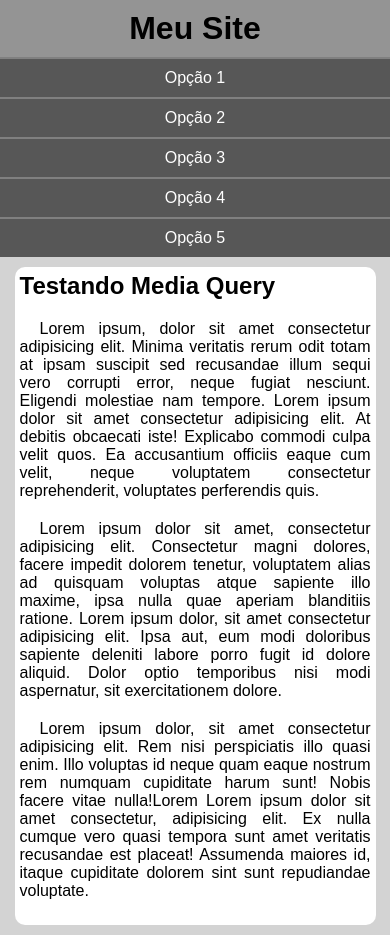
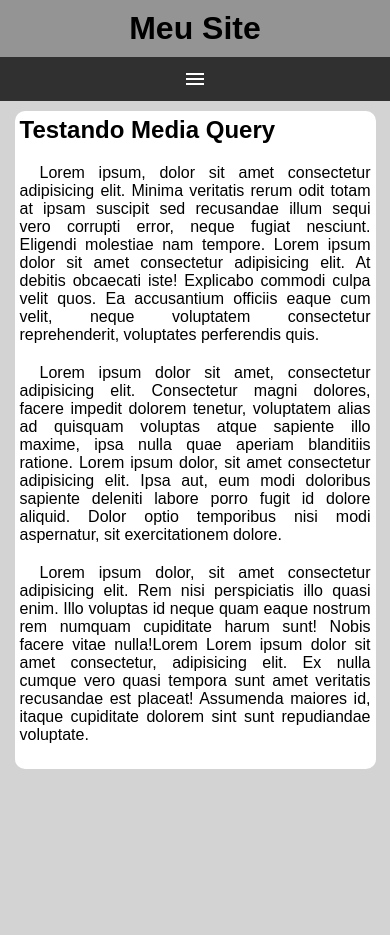
Before and after one commit to tenluvid/HTML-CSS, a plain HTML site: page EXERCÍCIOS - 04/EX 026/mq005/index.html in a window 390 px wide. After the commit the page ends 844 px from the top, so only its background shows below. Drawn offline with nearby package versions, Linux system fonts and the light colour scheme.

Commit message:
exercício 26 de media query

```diff
--- a/EXERCÍCIOS - 04/EX 026/mq005/estilos/style.css
+++ b/EXERCÍCIOS - 04/EX 026/mq005/estilos/style.css
@@ -19,8 +19,22 @@ header > h1 {
     text-align: center;
 }
 
+span#menu {
+    background-color: rgb(48, 48, 48);
+    color: white;
+    display: block;
+    text-align: center;
+    padding: 10px;
+    cursor: pointer;
+}
+
+span#menu:hover {
+    background-color: white;
+    color: black;
+}
+
 menu {
-    display: block;
+    display: none;
 }
 
 menu > ul {
--- a/EXERCÍCIOS - 04/EX 026/mq005/index.html
+++ b/EXERCÍCIOS - 04/EX 026/mq005/index.html
@@ -4,12 +4,14 @@
     <meta charset="UTF-8">
     <meta name="viewport" content="width=device-width, initial-scale=1.0">
     <title>Media Query</title>
+    <link rel="stylesheet" href="https://fonts.googleapis.com/css2?family=Material+Symbols+Outlined:opsz,wght,FILL,GRAD@24,400,0,0" />
     <link rel="stylesheet" href="estilos/style.css">
 </head>
 <body>
     <header>
         <h1>Meu Site</h1>
-        <menu>
+        <span id="menu" class="material-symbols-outlined" onclick="clickMenu()">menu</span>
+        <menu id="itens">
             <ul>
                 <li><a href="#">Opção 1</a></li>
                 <li><a href="#">Opção 2</a></li>
@@ -29,5 +31,14 @@
             <p>Lorem ipsum dolor, sit amet consectetur adipisicing elit. Rem nisi perspiciatis illo quasi enim. Illo voluptas id neque quam eaque nostrum rem numquam cupiditate harum sunt! Nobis facere vitae nulla!Lorem Lorem ipsum dolor sit amet consectetur, adipisicing elit. Ex nulla cumque vero quasi tempora sunt amet veritatis recusandae est placeat! Assumenda maiores id, itaque cupiditate dolorem sint sunt repudiandae voluptate.</p>
         </article>
     </main>
+    <script>
+        function clickMenu () {
+            if (itens.style.display == 'block') {
+                itens.style.display = 'none'
+            } else {
+                itens.style.display = 'block'
+            }
+        }
+    </script>
 </body>
 </html>
```
